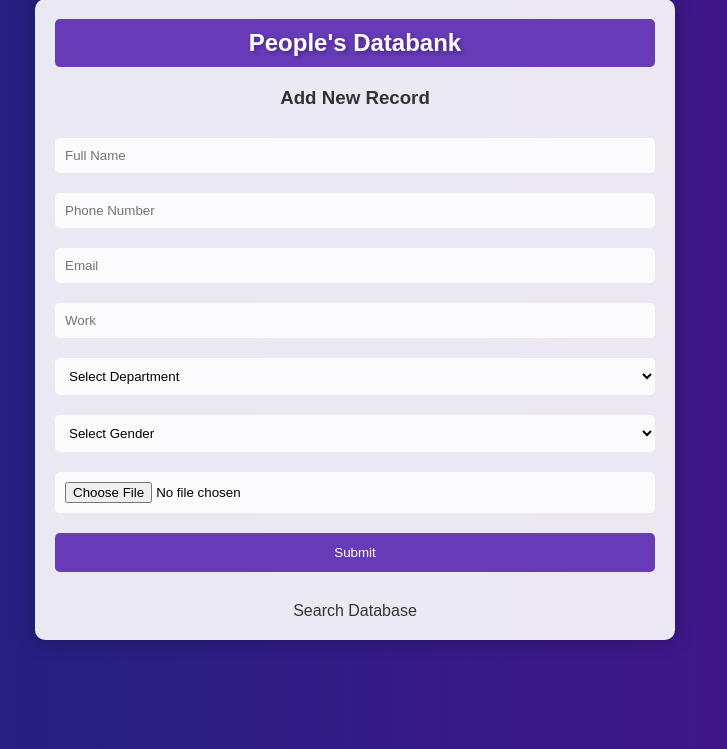
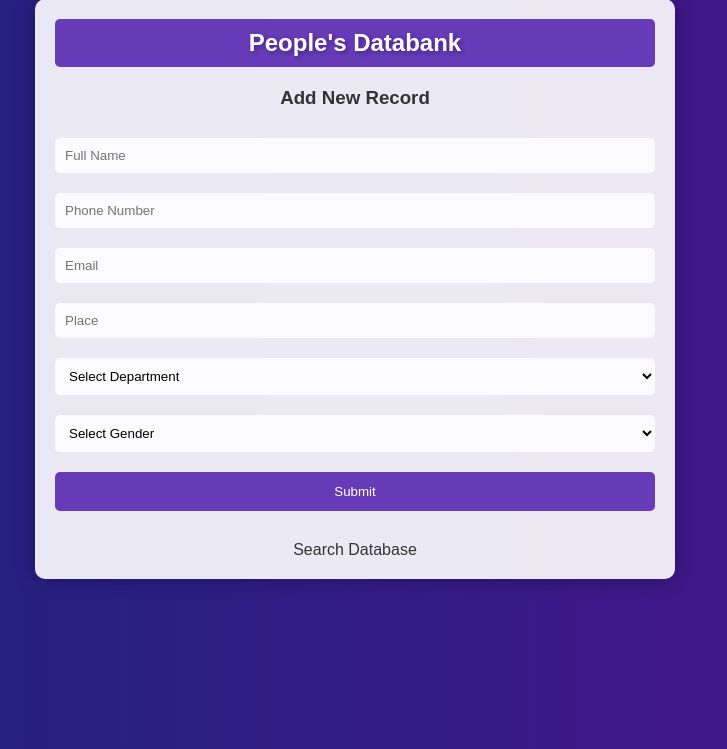
Before and after one commit to bharratgehlot/MAIN, a Flask app: page / in a window 1280 px wide. Shown: the part 51-800 px from the top of the page, without its empty margins (285-1012 px from the left). Run offline with Flask 3, Linux system fonts and the light colour scheme.

Commit message:
App.py & home.html working fine

```diff
--- a/app.py
+++ b/app.py
@@ -6,19 +6,36 @@ import sqlite3
 
 app = Flask(__name__)
 
+DATABASE_FILE = 'data.db'
 
-# Function to insert data into the database
-def insert_data(name, number, email, work, department, gender, photo):
-    conn = sqlite3.connect('data.db')
-    c = conn.cursor()
-    c.execute('''INSERT INTO users (name, number, email, work, department, gender, photo)
-                    VALUES (?, ?, ?, ?, ?, ? ,?)''', (name, number, email, work, department, gender, photo))
+# Function to connect to the database
+def connect_database():
+    conn = sqlite3.connect(DATABASE_FILE)
+    conn.row_factory = sqlite3.Row
+    return conn
+
+# Function to initialize the database
+def initialize_database():
+    conn = connect_database()
+    cursor = conn.cursor()
+
+    # SQL to create the table if not exists
+    sql = """CREATE TABLE IF NOT EXISTS records (
+                name TEXT,
+                number TEXT,
+                email TEXT,
+                place TEXT,
+                department TEXT,
+                gender TEXT
+            )"""
+    cursor.execute(sql)
     conn.commit()
     conn.close()
 
 # Home route to display the form
 @app.route('/')
 def home():
+    initialize_database()
     return render_template('home.html')
 
 # Route to handle form submission
@@ -27,21 +44,20 @@ def add_data():
     name = request.form['name']
     number = request.form['number']
     email = request.form['email']
-    work = request.form['work']
+    place = request.form['place']
     department = request.form['department']
     gender = request.form['gender']
 
-    photo = request.files['photo']
+    conn = connect_database()
+    cursor = conn.cursor()
 
-    if photo:
-        photo.save('static/uploads/' + photo.filename)
-        photo_path = 'static/uploads/' + photo.filename
-    else:
-        photo_path = ''
+    # SQL to insert data into the table
+    sql = """INSERT INTO records (name, number, email, place, department, gender)
+                VALUES (?, ?, ?, ?, ?, ?)"""
+    cursor.execute(sql, (name, number, email, place, department, gender))
+    conn.commit()
+    conn.close()
 
-
-
-    insert_data(name, number, email, work, department, gender,)
     return redirect(url_for('home'))
 
 if __name__ == '__main__':
--- a/templates/home.html
+++ b/templates/home.html
@@ -87,7 +87,7 @@
         <input type="text" name="name" placeholder="Full Name" required>
         <input type="text" name="number" placeholder="Phone Number" >
         <input type="email" name="email" placeholder="Email" >
-        <input type="text" name="work" placeholder="Work" >
+        <input type="text" name="place" placeholder="Place" >
         <select name="department" >
             <option value="" disabled selected>Select Department</option>
             <option value="sales">Sales</option>
@@ -102,7 +102,6 @@
             <option value="transgender">Transgender</option>
             <option value="none">Prefer Not to Say</option>
         </select>
-        <input type="file" name="photo" accept="image/*">
         <input type="submit" value="Submit">
     </form>
     <div class="search-link">
```
Also changed, not shown: data.db.
